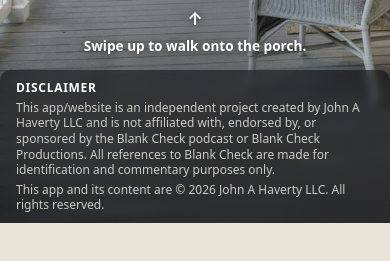
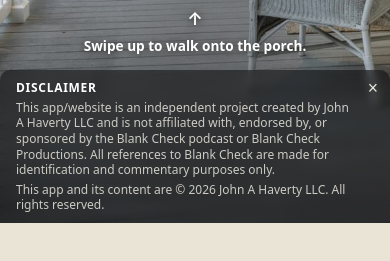
Before and after one commit to jwreeve/blank-check, a React (Vite) app: page / in a window 390 px wide. Shown: the part 621-882 px from the top of the page. Built offline with nearby package versions, Linux system fonts and the light colour scheme.

Commit message:
Add close button to mobile disclaimer banner
Lets people dismiss the rest-state disclaimer banner without having
to scroll past it. Purely a display toggle - the "Disclaimer" link
that appears once zoomed in (and the full-text popup it opens) is
unaffected either way.

```diff
--- a/src/components/PorchScene.jsx
+++ b/src/components/PorchScene.jsx
@@ -120,6 +120,11 @@
     setPrevZoomedIn(zoomedIn);
     if (!zoomedIn) setDisclaimerExpanded(false);
   }
+
+  // Whether the rest-state mobile disclaimer banner has been dismissed via
+  // its "x". Dismissing it only hides that banner - the "Disclaimer" link
+  // shown once zoomed in (and the full text it reopens) is unaffected.
+  const [bannerDismissed, setBannerDismissed] = useState(false);
 
   // Clicking the tiny TV walks the scene all the way in, exactly as if the
   // user had scrolled/swiped through the whole range themselves - scroll
@@ -336,8 +341,16 @@
 
         {isMobile ? (
           <>
-            {!zoomedIn && (
+            {!zoomedIn && !bannerDismissed && (
               <div className="disclaimer disclaimer-banner">
+                <button
+                  type="button"
+                  className="disclaimer-close"
+                  onClick={() => setBannerDismissed(true)}
+                  aria-label="Close disclaimer"
+                >
+                  ×
+                </button>
                 <DisclaimerText />
               </div>
             )}
--- a/src/styles/porch-vcr.css
+++ b/src/styles/porch-vcr.css
@@ -207,6 +207,7 @@
   bottom: 0;
   left: 0;
   width: auto !important;
+  padding-right: 34px;
   border-radius: 10px 10px 0 0;
   --disc-scale: 1.25;
 }
```
